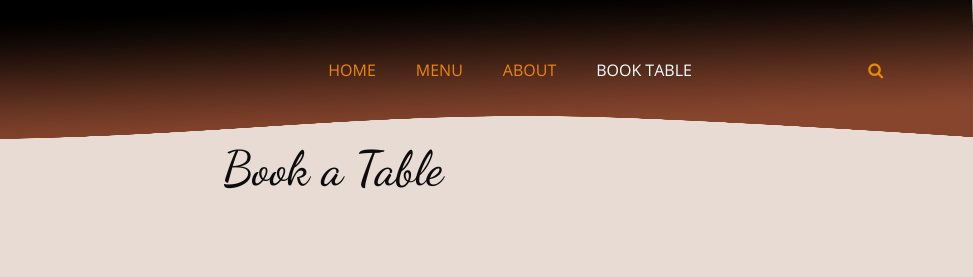
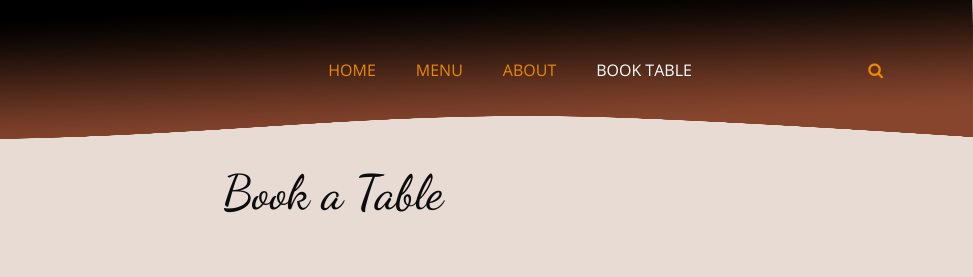
Before and after one commit to duyapat-christony/Big-Daddy-s-Burger, a plain HTML site: page book.html in a window 1280 px wide. Shown: the top 277 px of the page, 307-1280 px from the left. Drawn offline with nearby package versions, Linux system fonts and the light colour scheme.

Commit message:
Update book.html

```diff
--- a/book.html
+++ b/book.html
@@ -78,7 +78,7 @@
     <!-- end header section -->
 
     <!-- book section -->
-  <section class="">
+  <br><section class="">
     <div class="">
         <h2 style="text-align: center; font-size: 3rem;">Book a Table</h2><br>
       <div class="elfsight-app-d1d634e7-2356-4853-b40b-bc3d12d613f0"></div>
```
